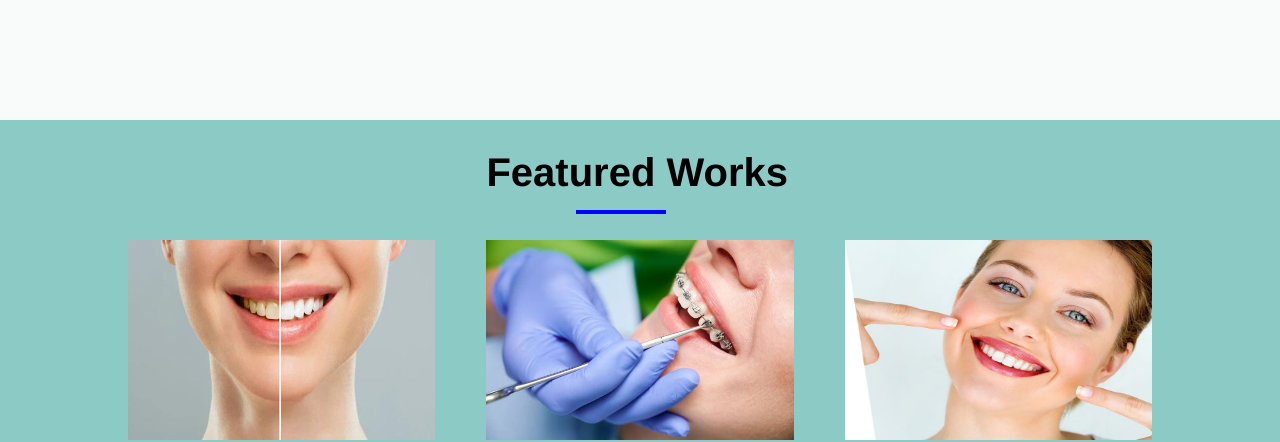
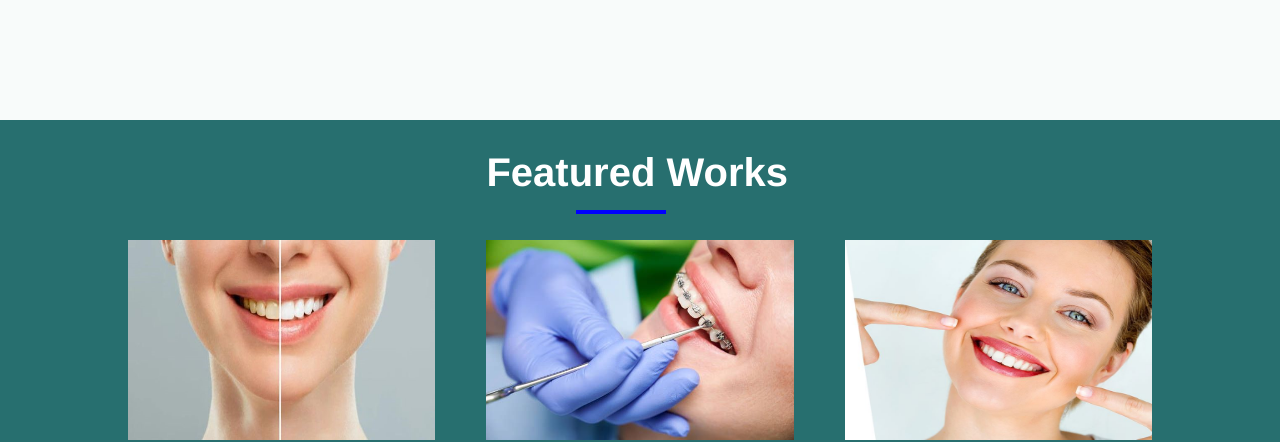
Before and after one commit to Mariam-1-m/Dentisry-world, a plain HTML site: page index.html in a window 1280 px wide. Shown: the part 1480-1922 px from the top of the page. Drawn offline with Linux system fonts and the light colour scheme.

Commit message:
Update First project.css

```diff
--- a/css/First project.css
+++ b/css/First project.css
@@ -300,14 +300,14 @@ color: black;
 }
 
 /* ///////////////////////////////////////////////////section 3/////////////////////////////////////////////////// */
-/* .section3-container .underlined-title{
+.section3-container .underlined-title{
     color: white;
-} */
+}
 
 .section3-container{
     width: 100%;
     height: 100vh;
-  background-color:rgb(140, 203, 197);
+ background-color:rgb(39, 111, 111);
 
 }
 
```
